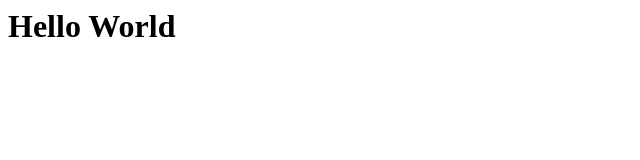
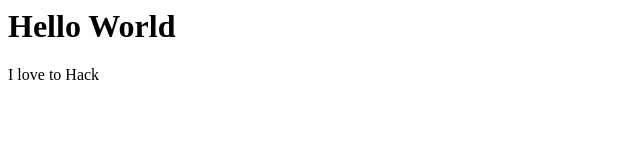
Before and after one commit to juzzmat/juzzmat.github.io, a plain HTML site: page index.html in a window 1280 px wide. Shown: the full height of the page, 0-640 px from the left. Drawn offline with Linux system fonts and the light colour scheme.

Commit message:
Update index.html

```diff
--- a/index.html
+++ b/index.html
@@ -1 +1,2 @@
 <h1>Hello World</h1>
+<p>I love to Hack</p>
```
